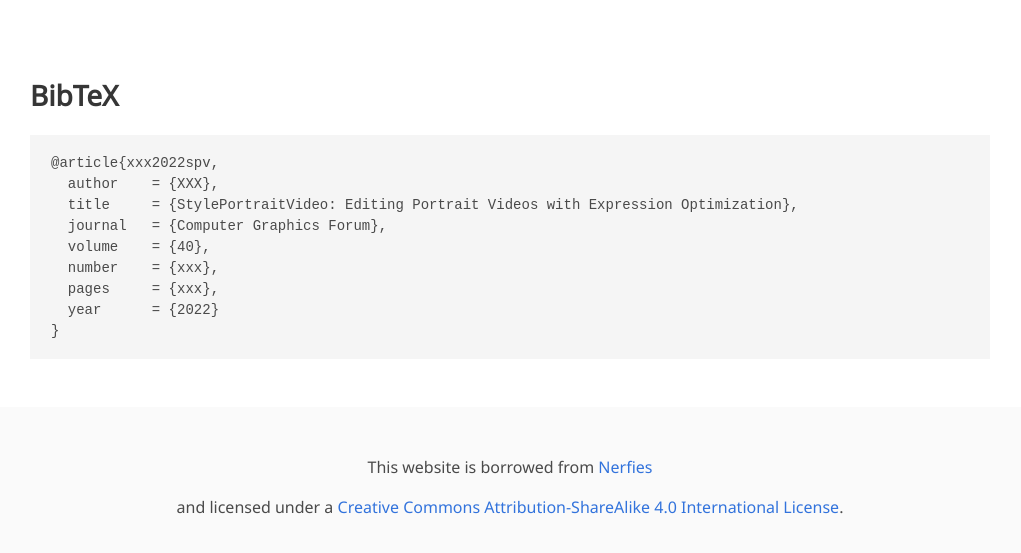
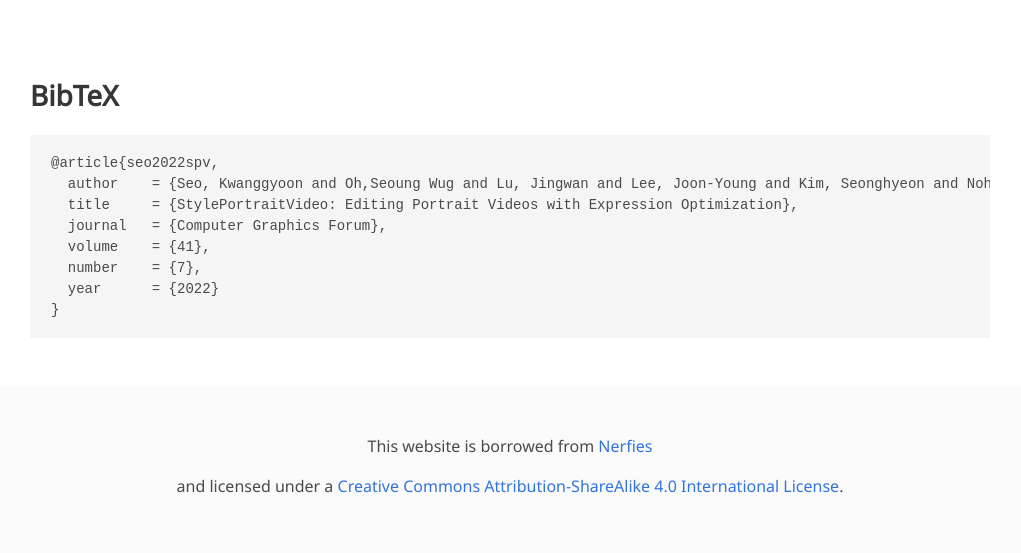
Before and after one commit to style-portrait-video/style-portrait-video.github.io, a plain HTML site: page index.html in a window 1280 px wide. Shown: the part 2871-3424 px from the top of the page, without its empty margins (130-1151 px from the left). Drawn offline with nearby package versions, Linux system fonts and the light colour scheme; some icons are missing; a web font is replaced by a local one.

Commit message:
modified bibtex

```diff
--- a/index.html
+++ b/index.html
@@ -387,13 +387,12 @@
 <section class="section" id="BibTeX">
   <div class="container is-max-desktop content">
     <h2 class="title">BibTeX</h2>
-    <pre><code>@article{xxx2022spv,
-  author    = {XXX},
+    <pre><code>@article{seo2022spv,
+  author    = {Seo, Kwanggyoon and Oh,Seoung Wug and Lu, Jingwan and Lee, Joon-Young and Kim, Seonghyeon and Noh, Junyong},
   title     = {StylePortraitVideo: Editing Portrait Videos with Expression Optimization},
   journal   = {Computer Graphics Forum},
-  volume    = {40},
-  number    = {xxx},
-  pages     = {xxx},
+  volume    = {41},
+  number    = {7},
   year      = {2022}
 }</code></pre>
   </div>
```
